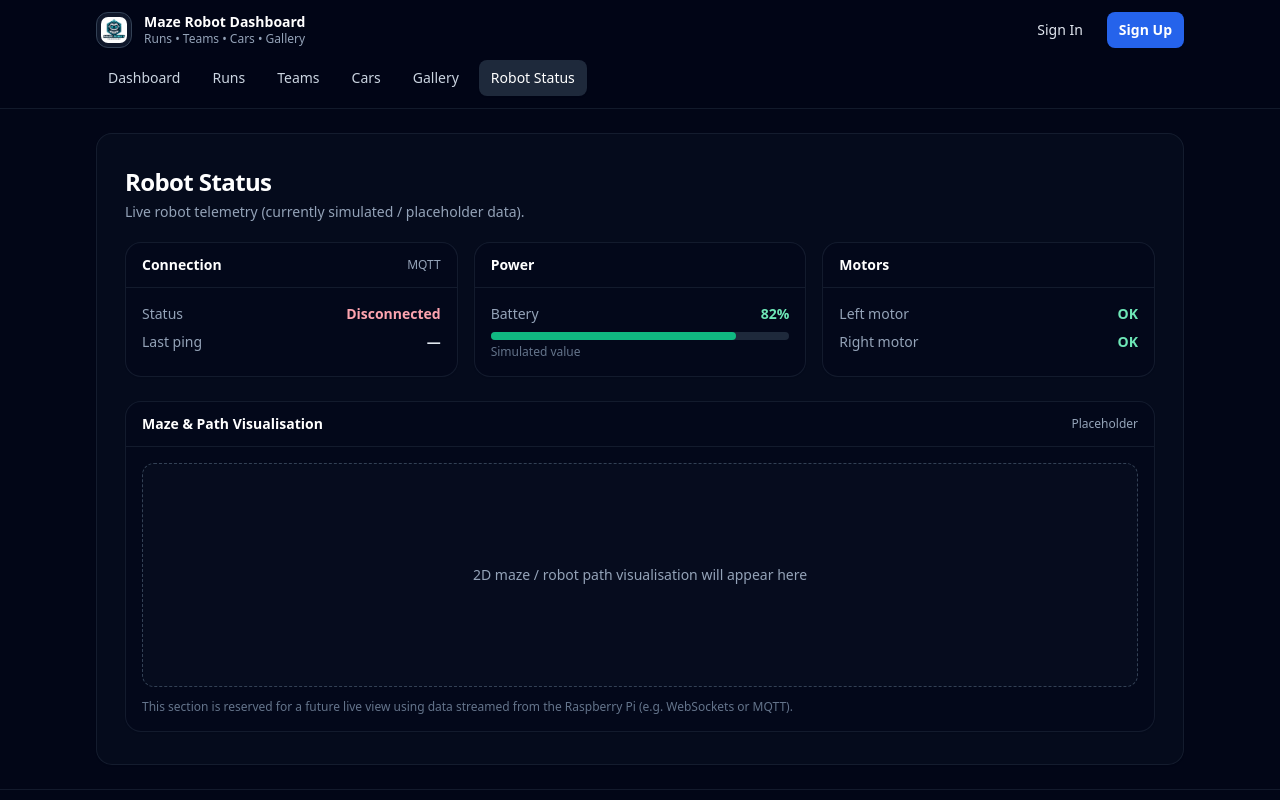
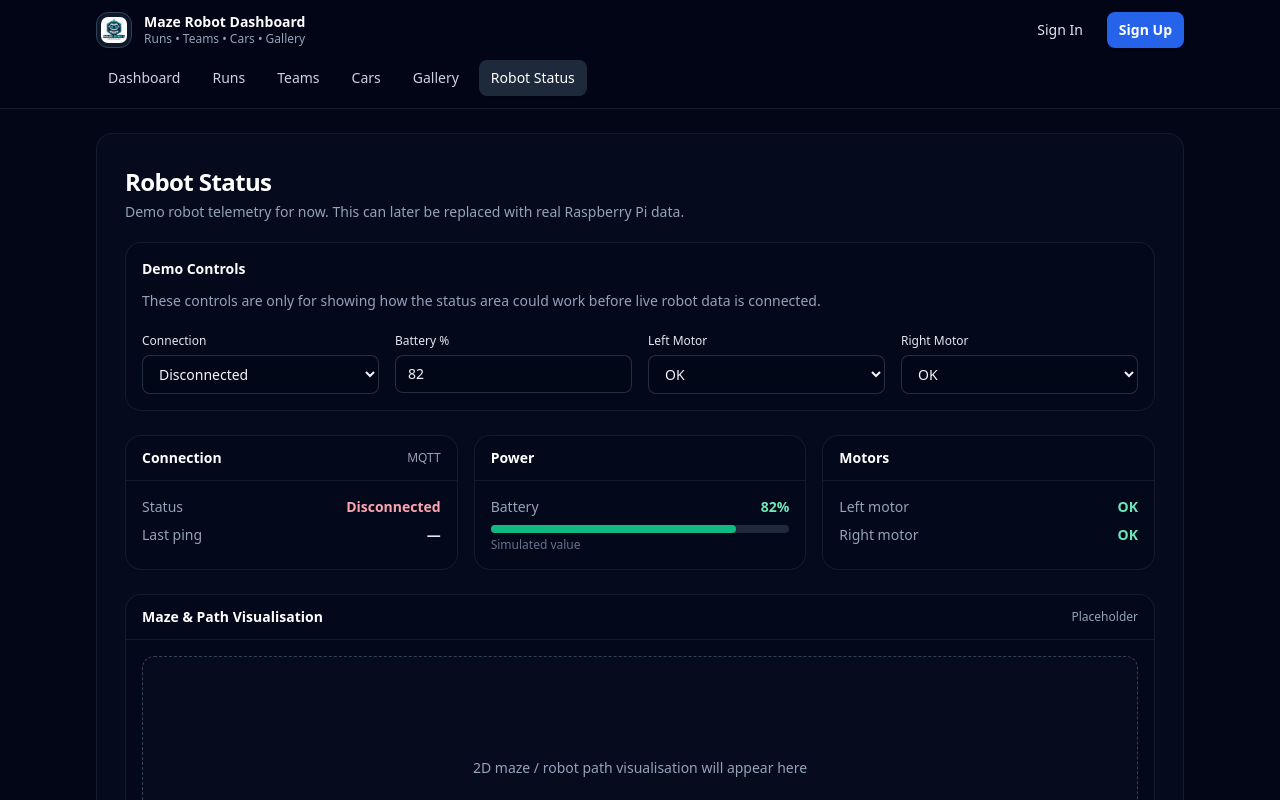
Before and after one commit to Shahzad-03/robot-dashboard, a React (Vite) app: page /status in a window 1280 px wide. Shown: the top 800 px of the page. Built offline with nearby package versions, Linux system fonts and the light colour scheme; no server answers.

Commit message:
improve robot status demo page

```diff
--- a/src/pages/Status.jsx
+++ b/src/pages/Status.jsx
@@ -1,4 +1,6 @@
 // src/pages/Status.jsx
+import { useState } from "react";
+
 function Card({ title, children, right }) {
   return (
     <div className="overflow-hidden rounded-2xl border border-slate-800/60 bg-slate-950/30 shadow-sm">
@@ -31,9 +33,10 @@ function StatusRow({ label, value, tone = "slate" }) {
 }
 
 export default function Status() {
-  // Static placeholders for now (future: live robot/MQTT/WebSocket data)
-  const connected = false;
-  const battery = 82;
+  const [connected, setConnected] = useState(false);
+  const [battery, setBattery] = useState(82);
+  const [leftMotor, setLeftMotor] = useState("OK");
+  const [rightMotor, setRightMotor] = useState("OK");
 
   return (
     <section className="px-1 py-2">
@@ -43,8 +46,67 @@ export default function Status() {
           Robot Status
         </h1>
         <p className="mt-1 text-sm text-slate-400">
-          Live robot telemetry (currently simulated / placeholder data).
+          Demo robot telemetry for now. This can later be replaced with real Raspberry Pi data.
         </p>
+      </div>
+
+      <div className="mb-6 rounded-2xl border border-slate-800/60 bg-slate-950/30 p-4 shadow-sm">
+        <div className="mb-3 text-sm font-semibold text-white">Demo Controls</div>
+        <p className="mb-4 text-sm text-slate-400">
+          These controls are only for showing how the status area could work before live robot data is connected.
+        </p>
+
+        <div className="grid gap-4 md:grid-cols-2 xl:grid-cols-4">
+          <label className="block">
+            <span className="text-xs font-medium text-slate-200">Connection</span>
+            <select
+              className="mt-1 w-full rounded-lg border border-slate-700/70 bg-slate-950/50 px-3 py-2 text-sm text-slate-100 outline-none focus:border-slate-500"
+              value={connected ? "connected" : "disconnected"}
+              onChange={(e) => setConnected(e.target.value === "connected")}
+            >
+              <option value="disconnected">Disconnected</option>
+              <option value="connected">Connected</option>
+            </select>
+          </label>
+
+          <label className="block">
+            <span className="text-xs font-medium text-slate-200">Battery %</span>
+            <input
+              className="mt-1 w-full rounded-lg border border-slate-700/70 bg-slate-950/50 px-3 py-2 text-sm text-slate-100 outline-none focus:border-slate-500"
+              type="number"
+              min="0"
+              max="100"
+              value={battery}
+              onChange={(e) => setBattery(Number(e.target.value || 0))}
+            />
+          </label>
+
+          <label className="block">
+            <span className="text-xs font-medium text-slate-200">Left Motor</span>
+            <select
+              className="mt-1 w-full rounded-lg border border-slate-700/70 bg-slate-950/50 px-3 py-2 text-sm text-slate-100 outline-none focus:border-slate-500"
+              value={leftMotor}
+              onChange={(e) => setLeftMotor(e.target.value)}
+            >
+              <option value="OK">OK</option>
+              <option value="Warning">Warning</option>
+              <option value="Offline">Offline</option>
+            </select>
+          </label>
+
+          <label className="block">
+            <span className="text-xs font-medium text-slate-200">Right Motor</span>
+            <select
+              className="mt-1 w-full rounded-lg border border-slate-700/70 bg-slate-950/50 px-3 py-2 text-sm text-slate-100 outline-none focus:border-slate-500"
+              value={rightMotor}
+              onChange={(e) => setRightMotor(e.target.value)}
+            >
+              <option value="OK">OK</option>
+              <option value="Warning">Warning</option>
+              <option value="Offline">Offline</option>
+            </select>
+          </label>
+        </div>
       </div>
 
       {/* Status cards */}
@@ -91,8 +153,16 @@ export default function Status() {
 
         <Card title="Motors">
           <div className="space-y-2">
-            <StatusRow label="Left motor" value="OK" tone="green" />
-            <StatusRow label="Right motor" value="OK" tone="green" />
+            <StatusRow
+              label="Left motor"
+              value={leftMotor}
+              tone={leftMotor === "OK" ? "green" : leftMotor === "Warning" ? "amber" : "red"}
+            />
+            <StatusRow
+              label="Right motor"
+              value={rightMotor}
+              tone={rightMotor === "OK" ? "green" : rightMotor === "Warning" ? "amber" : "red"}
+            />
           </div>
         </Card>
       </div>
```
